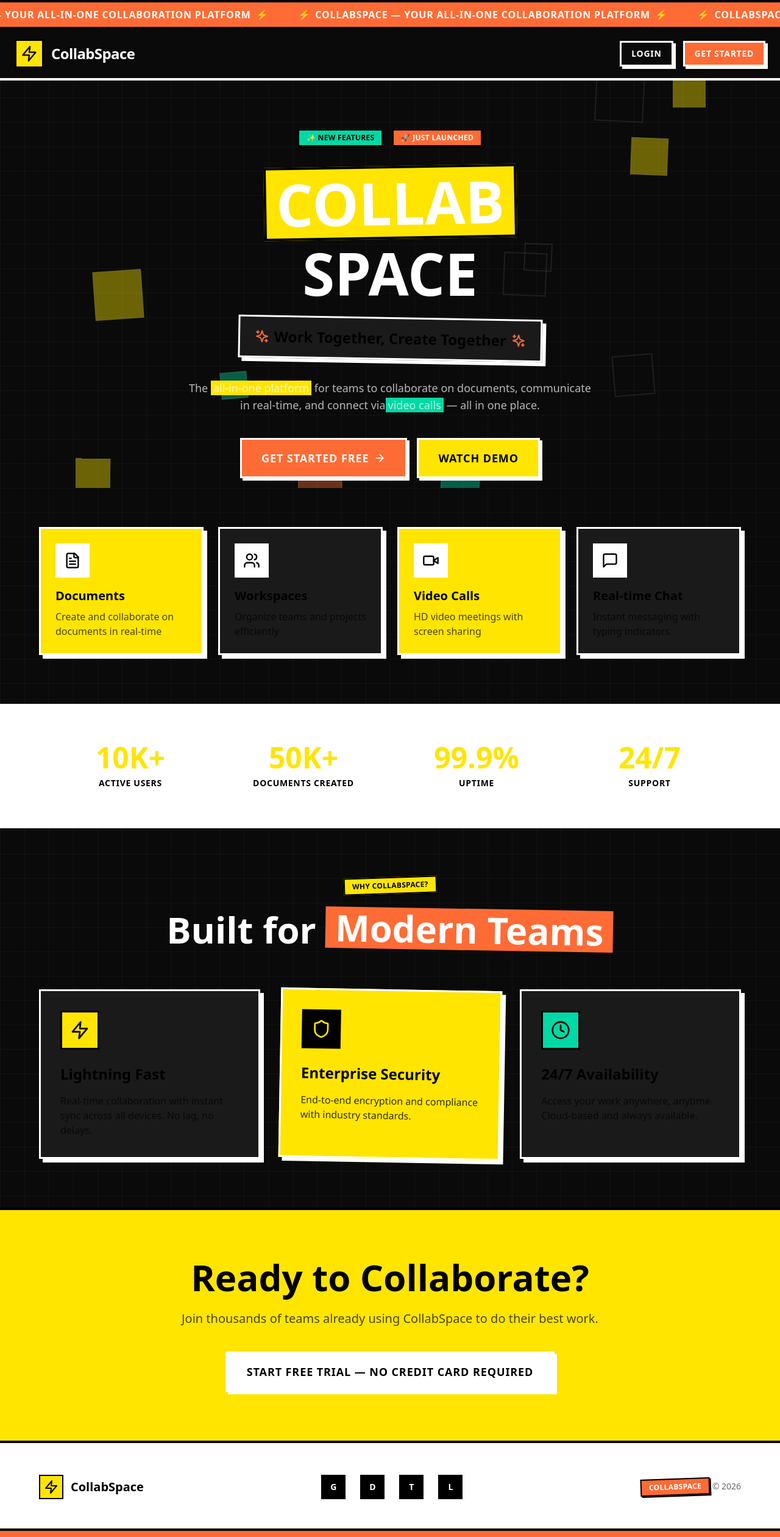
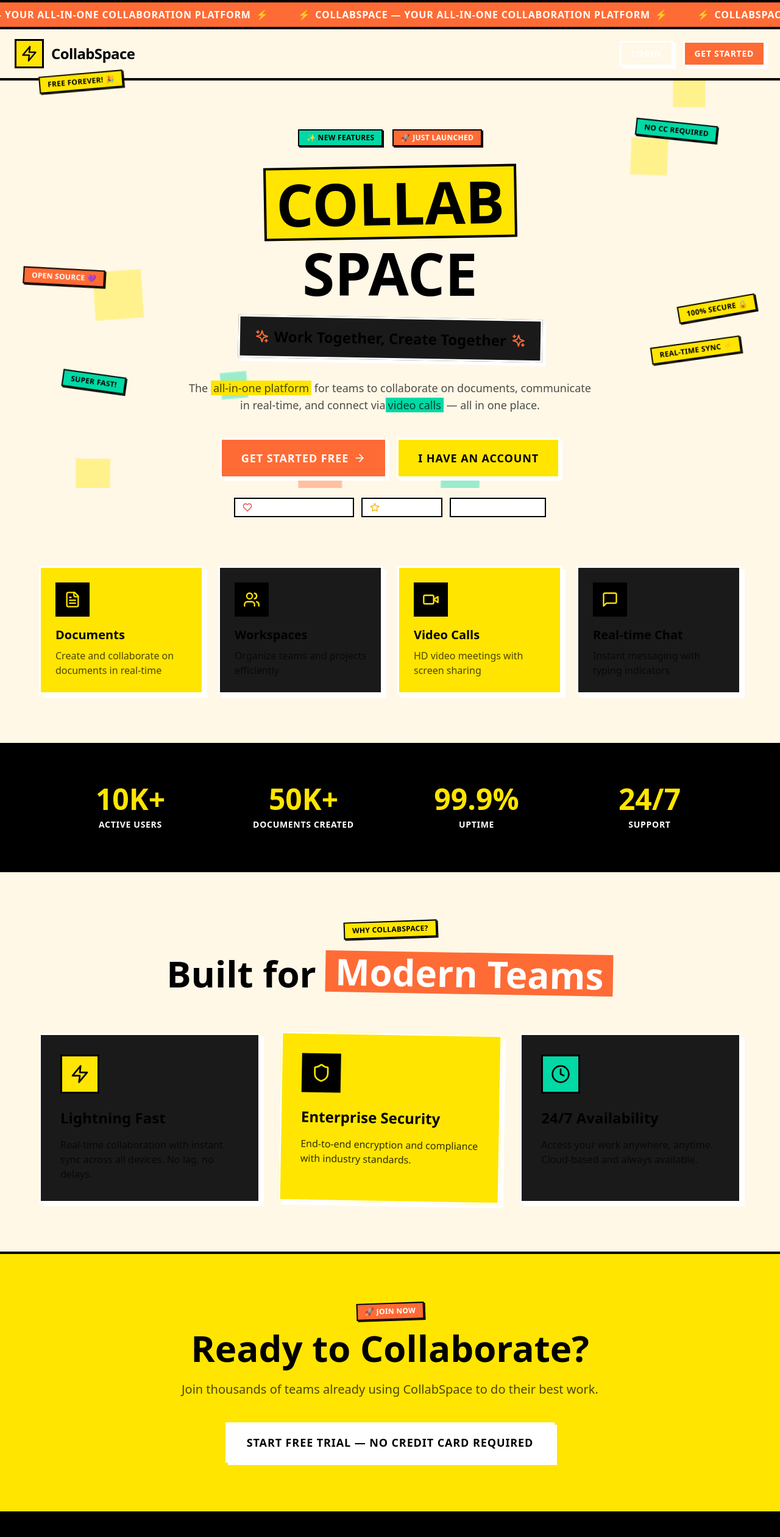
Before and after one commit to chandanhastantram/CollabSpace, a Next.js app: page / in a window 1280 px wide. Shown: the top 2520 px of the page at 61% size. Built offline with nearby package versions, Linux system fonts and the light colour scheme; no server answers.

Commit message:
Fix dark mode, add fun floating stickers to home/login/register

```diff
--- a/app/login/page.tsx
+++ b/app/login/page.tsx
@@ -5,8 +5,25 @@ import { useRouter } from 'next/navigation';
 import Link from 'next/link';
 import { signIn } from 'next-auth/react';
 import { useAuth } from '@/components/providers/AuthProvider';
-import { FloatingShapes, MarqueeBanner, Sticker, BrutalistCard, BrutalistButton, HighlightText } from '@/components/ui/RetroElements';
-import { Zap, Eye, EyeOff, Github, Chrome, ArrowRight, Sparkles } from 'lucide-react';
+import { FloatingShapes, Sticker, BrutalistCard, BrutalistButton } from '@/components/ui/RetroElements';
+import { Zap, Eye, EyeOff, Github, Chrome, ArrowRight, Sparkles, Heart } from 'lucide-react';
+
+// Fun floating stickers
+function FunStickers() {
+  return (
+    <>
+      <div className="hidden lg:block fixed z-20 top-[20%] left-[3%] animate-float-slow pointer-events-none" style={{ transform: 'rotate(-8deg)' }}>
+        <Sticker variant="mint">WELCOME BACK! 👋</Sticker>
+      </div>
+      <div className="hidden lg:block fixed z-20 top-[35%] right-[5%] animate-float pointer-events-none" style={{ transform: 'rotate(6deg)' }}>
+        <Sticker variant="yellow">SECURE LOGIN 🔒</Sticker>
+      </div>
+      <div className="hidden lg:block fixed z-20 bottom-[25%] left-[5%] animate-float-reverse pointer-events-none" style={{ transform: 'rotate(10deg)' }}>
+        <Sticker variant="orange">FREE FOREVER!</Sticker>
+      </div>
+    </>
+  );
+}
 
 export default function LoginPage() {
   const router = useRouter();
@@ -65,21 +82,28 @@ export default function LoginPage() {
   }
 
   return (
-    <div className="min-h-screen bg-[#FFF8E7] dark:bg-[#0a0a0a] grid-pattern relative overflow-hidden">
+    <div className="min-h-screen bg-[#FFF8E7] grid-pattern relative overflow-hidden">
       <FloatingShapes />
+      <FunStickers />
 
-      {/* Marquee */}
-      <MarqueeBanner text="Welcome Back — Login to Continue Your Work" />
+      {/* Header Bar */}
+      <div className="relative z-10 py-3 bg-[#FF6B35] border-b-4 border-black">
+        <div className="text-center text-white font-bold uppercase tracking-wider text-sm flex items-center justify-center gap-2">
+          <Sparkles className="w-4 h-4" />
+          Login to Your Account
+          <Sparkles className="w-4 h-4" />
+        </div>
+      </div>
 
       {/* Main Content */}
-      <div className="relative z-10 min-h-[calc(100vh-48px)] flex items-center justify-center px-6 py-12">
+      <div className="relative z-10 min-h-[calc(100vh-60px)] flex items-center justify-center px-6 py-12">
         <div className="w-full max-w-md">
           {/* Logo */}
           <Link href="/" className="flex items-center justify-center space-x-3 mb-8 group">
             <div className="w-14 h-14 bg-[#FFE500] border-3 border-black flex items-center justify-center transform group-hover:rotate-12 transition-transform" style={{ borderWidth: '3px' }}>
               <Zap className="w-8 h-8 text-black" />
             </div>
-            <span className="text-3xl font-black text-black dark:text-white">CollabSpace</span>
+            <span className="text-3xl font-black text-black">CollabSpace</span>
           </Link>
 
           {/* Login Card */}
@@ -94,7 +118,7 @@ export default function LoginPage() {
             <div className="space-y-3 mb-6">
               <button
                 onClick={() => handleSocialLogin('google')}
-                className="w-full flex items-center justify-center gap-3 px-4 py-3 bg-white border-3 border-black font-bold uppercase tracking-wide hover:bg-[#FFE500] transition-colors shadow-[4px_4px_0_#000] hover:translate-x-[-2px] hover:translate-y-[-2px] hover:shadow-[6px_6px_0_#000]"
+                className="w-full flex items-center justify-center gap-3 px-4 py-3 bg-white border-3 border-black font-bold uppercase tracking-wide text-black hover:bg-[#FFE500] transition-colors shadow-[4px_4px_0_#000] hover:translate-x-[-2px] hover:translate-y-[-2px] hover:shadow-[6px_6px_0_#000]"
                 style={{ borderWidth: '3px' }}
               >
                 <Chrome className="w-5 h-5" />
@@ -186,7 +210,7 @@ export default function LoginPage() {
           {/* Demo Credentials */}
           <BrutalistCard variant="yellow" tilt className="mt-6 p-4">
             <div className="flex items-center gap-2 mb-2">
-              <Sparkles className="w-5 h-5 text-black" />
+              <Heart className="w-5 h-5 text-black" />
               <span className="font-black text-black">Demo Credentials</span>
             </div>
             <p className="text-black/80 text-sm font-mono">
@@ -194,6 +218,13 @@ export default function LoginPage() {
               Password: Demo123!
             </p>
           </BrutalistCard>
+
+          {/* Back to Home */}
+          <div className="text-center mt-6">
+            <Link href="/" className="text-black/60 hover:text-black font-bold">
+              ← Back to Home
+            </Link>
+          </div>
         </div>
       </div>
     </div>
--- a/app/page.tsx
+++ b/app/page.tsx
@@ -9,12 +9,48 @@ import {
   Video,
   MessageSquare,
   Zap,
-  Star,
   ArrowRight,
   Sparkles,
   Shield,
-  Clock
+  Clock,
+  Heart,
+  Star,
+  Rocket,
+  Coffee
 } from 'lucide-react';
+
+// Fun floating text stickers that appear randomly
+function FunStickers() {
+  const stickers = [
+    { text: "FREE FOREVER! 🎉", top: "15%", left: "5%", rotate: "-12deg", variant: "yellow" as const },
+    { text: "NO CC REQUIRED", top: "25%", right: "8%", rotate: "8deg", variant: "mint" as const },
+    { text: "OPEN SOURCE 💜", top: "55%", left: "3%", rotate: "5deg", variant: "orange" as const },
+    { text: "REAL-TIME SYNC ⚡", top: "70%", right: "5%", rotate: "-6deg", variant: "yellow" as const },
+    { text: "SUPER FAST!", bottom: "20%", left: "8%", rotate: "10deg", variant: "mint" as const },
+    { text: "100% SECURE 🔒", bottom: "35%", right: "3%", rotate: "-8deg", variant: "yellow" as const },
+  ];
+
+  return (
+    <>
+      {stickers.map((sticker, i) => (
+        <div
+          key={i}
+          className="hidden lg:block fixed z-20 animate-float-slow pointer-events-none"
+          style={{
+            top: sticker.top,
+            left: sticker.left,
+            right: sticker.right,
+            bottom: sticker.bottom,
+            transform: `rotate(${sticker.rotate})`,
+            animationDelay: `${i * 0.5}s`,
+          }}
+        >
+          <Sticker variant={sticker.variant}>{sticker.text}</Sticker>
+        </div>
+      ))}
+    </>
+  );
+}
 
 export default function HomePage() {
   const [mounted, setMounted] = useState(false);
@@ -58,22 +94,25 @@ export default function HomePage() {
   ];
 
   return (
-    <div className="min-h-screen bg-[#FFF8E7] dark:bg-[#0a0a0a] grid-pattern relative overflow-hidden">
+    <div className="min-h-screen bg-[#FFF8E7] grid-pattern relative overflow-hidden">
       {/* Floating Background Shapes */}
       <FloatingShapes />
+
+      {/* Fun Floating Stickers */}
+      <FunStickers />
 
       {/* Marquee Banner */}
       <MarqueeBanner text="CollabSpace — Your All-in-One Collaboration Platform" />
 
       {/* Navigation */}
-      <nav className="relative z-10 border-b-4 border-black dark:border-white bg-[#FFF8E7] dark:bg-[#0a0a0a]">
+      <nav className="relative z-10 border-b-4 border-black bg-[#FFF8E7]">
         <div className="max-w-7xl mx-auto px-6 py-4">
           <div className="flex items-center justify-between">
             <Link href="/" className="flex items-center space-x-3 group">
               <div className="w-12 h-12 bg-[#FFE500] border-3 border-black flex items-center justify-center transform group-hover:rotate-6 transition-transform" style={{ borderWidth: '3px' }}>
                 <Zap className="w-7 h-7 text-black" />
               </div>
-              <span className="text-2xl font-black text-black dark:text-white tracking-tight">
+              <span className="text-2xl font-black text-black tracking-tight">
                 CollabSpace
               </span>
             </Link>
@@ -109,7 +148,7 @@ export default function HomePage() {
             </div>
 
             {/* Main Title */}
-            <h1 className={`text-6xl md:text-8xl font-black text-black dark:text-white mb-6 leading-none ${mounted ? 'animate-slide-up delay-200' : 'opacity-0'}`}>
+            <h1 className={`text-6xl md:text-8xl font-black text-black mb-6 leading-none ${mounted ? 'animate-slide-up delay-200' : 'opacity-0'}`}>
               <span className="inline-block bg-[#FFE500] px-4 py-2 transform -rotate-1 border-4 border-black">
                 COLLAB
               </span>
@@ -129,7 +168,7 @@ export default function HomePage() {
             </div>
 
             {/* Description */}
-            <p className={`text-lg text-black/70 dark:text-white/70 max-w-2xl mx-auto mb-10 ${mounted ? 'animate-slide-up delay-400' : 'opacity-0'}`}>
+            <p className={`text-lg text-black/70 max-w-2xl mx-auto mb-10 ${mounted ? 'animate-slide-up delay-400' : 'opacity-0'}`}>
               The <HighlightText color="yellow">all-in-one platform</HighlightText> for teams to
               collaborate on documents, communicate in real-time, and connect via
               <HighlightText color="mint">video calls</HighlightText> — all in one place.
@@ -145,9 +184,22 @@ export default function HomePage() {
               </Link>
               <Link href="/login">
                 <BrutalistButton variant="yellow" size="lg">
-                  Watch Demo
+                  I Have An Account
                 </BrutalistButton>
               </Link>
+            </div>
+
+            {/* Fun badges below CTA */}
+            <div className={`mt-8 flex flex-wrap justify-center gap-3 ${mounted ? 'animate-slide-up delay-700' : 'opacity-0'}`}>
+              <div className="flex items-center gap-2 px-3 py-1 bg-white border-2 border-black text-sm font-bold">
+                <Heart className="w-4 h-4 text-red-500" /> Loved by 10K+ teams
+              </div>
+              <div className="flex items-center gap-2 px-3 py-1 bg-white border-2 border-black text-sm font-bold">
+                <Star className="w-4 h-4 text-yellow-500" /> 4.9/5 rating
+              </div>
+              <div className="flex items-center gap-2 px-3 py-1 bg-white border-2 border-black text-sm font-bold">
+                <Coffee className="w-4 h-4 text-brown-500" /> Made with love
+              </div>
             </div>
           </div>
 
@@ -161,8 +213,8 @@ export default function HomePage() {
                 className={`p-6 ${mounted ? 'animate-slide-up' : 'opacity-0'}`}
                 style={{ animationDelay: `${600 + index * 100}ms` } as React.CSSProperties}
               >
-                <div className="w-14 h-14 bg-black dark:bg-white flex items-center justify-center mb-4">
-                  <feature.icon className="w-7 h-7 text-white dark:text-black" />
+                <div className="w-14 h-14 bg-black flex items-center justify-center mb-4">
+                  <feature.icon className="w-7 h-7 text-[#FFE500]" />
                 </div>
                 <h3 className="text-xl font-black mb-2 text-black">{feature.title}</h3>
                 <p className="text-black/70">{feature.description}</p>
@@ -172,8 +224,8 @@ export default function HomePage() {
         </div>
       </section>
 
-      {/* Stats Section */}
-      <section className="relative z-10 py-16 bg-black dark:bg-white">
+      {/* Stats Section - High contrast with white text on black */}
+      <section className="relative z-10 py-16 bg-black border-y-4 border-black">
         <div className="max-w-6xl mx-auto px-6">
           <div className="grid grid-cols-2 md:grid-cols-4 gap-8">
             {stats.map((stat, index) => (
@@ -183,7 +235,7 @@ export default function HomePage() {
                 style={{ animationDelay: `${1000 + index * 100}ms` } as React.CSSProperties}
               >
                 <div className="text-5xl font-black text-[#FFE500] mb-2">{stat.number}</div>
-                <div className="text-white dark:text-black font-bold uppercase tracking-wider text-sm">{stat.label}</div>
+                <div className="text-white font-bold uppercase tracking-wider text-sm">{stat.label}</div>
               </div>
             ))}
           </div>
@@ -191,11 +243,11 @@ export default function HomePage() {
       </section>
 
       {/* Why Choose Us Section */}
-      <section className="relative z-10 py-20 px-6">
+      <section className="relative z-10 py-20 px-6 bg-[#FFF8E7]">
         <div className="max-w-6xl mx-auto">
           <div className="text-center mb-16">
             <Sticker variant="yellow" className="mb-6">Why CollabSpace?</Sticker>
-            <h2 className="text-4xl md:text-6xl font-black text-black dark:text-white">
+            <h2 className="text-4xl md:text-6xl font-black text-black">
               Built for{' '}
               <span className="inline-block bg-[#FF6B35] text-white px-4 py-1 transform rotate-1">
                 Modern Teams
@@ -240,6 +292,9 @@ export default function HomePage() {
       {/* CTA Section */}
       <section className="relative z-10 py-20 px-6 bg-[#FFE500] border-y-4 border-black">
         <div className="max-w-4xl mx-auto text-center">
+          <div className="inline-block mb-4">
+            <Sticker variant="orange">🚀 Join Now</Sticker>
+          </div>
           <h2 className="text-4xl md:text-6xl font-black text-black mb-6">
             Ready to Collaborate?
           </h2>
@@ -255,29 +310,29 @@ export default function HomePage() {
       </section>
 
       {/* Footer */}
-      <footer className="relative z-10 py-12 px-6 bg-black dark:bg-white border-t-4 border-black dark:border-white">
+      <footer className="relative z-10 py-12 px-6 bg-black border-t-4 border-black">
         <div className="max-w-6xl mx-auto">
           <div className="flex flex-col md:flex-row justify-between items-center gap-8">
             <div className="flex items-center space-x-3">
-              <div className="w-10 h-10 bg-[#FFE500] border-2 border-white dark:border-black flex items-center justify-center">
+              <div className="w-10 h-10 bg-[#FFE500] border-2 border-white flex items-center justify-center">
                 <Zap className="w-6 h-6 text-black" />
               </div>
-              <span className="text-xl font-black text-white dark:text-black">CollabSpace</span>
+              <span className="text-xl font-black text-white">CollabSpace</span>
             </div>
 
-            <div className="flex items-center gap-6">
+            <div className="flex items-center gap-4">
               {['GitHub', 'Discord', 'Twitter', 'LinkedIn'].map((social) => (
                 <a
                   key={social}
                   href="#"
-                  className="w-10 h-10 bg-white dark:bg-black border-2 border-white dark:border-black flex items-center justify-center text-black dark:text-white font-bold text-sm hover:bg-[#FFE500] hover:text-black transition-colors"
+                  className="w-10 h-10 bg-white border-2 border-white flex items-center justify-center text-black font-bold text-sm hover:bg-[#FFE500] transition-colors"
                 >
                   {social[0]}
                 </a>
               ))}
             </div>
 
-            <p className="text-white/60 dark:text-black/60 text-sm">
+            <p className="text-white/60 text-sm">
               <Sticker variant="orange">CollabSpace</Sticker>
               {' '}© {new Date().getFullYear()}
             </p>
--- a/app/register/page.tsx
+++ b/app/register/page.tsx
@@ -4,8 +4,28 @@ import { useState, useEffect } from 'react';
 import { useRouter } from 'next/navigation';
 import Link from 'next/link';
 import { signIn } from 'next-auth/react';
-import { FloatingShapes, MarqueeBanner, Sticker, BrutalistCard, BrutalistButton } from '@/components/ui/RetroElements';
-import { Zap, Eye, EyeOff, Github, Chrome, ArrowRight, Check } from 'lucide-react';
+import { FloatingShapes, Sticker, BrutalistCard, BrutalistButton } from '@/components/ui/RetroElements';
+import { Zap, Eye, EyeOff, Github, Chrome, ArrowRight, Check, Rocket, Sparkles } from 'lucide-react';
+
+// Fun floating stickers
+function FunStickers() {
+  return (
+    <>
+      <div className="hidden lg:block fixed z-20 top-[15%] left-[3%] animate-float-slow pointer-events-none" style={{ transform: 'rotate(-10deg)' }}>
+        <Sticker variant="orange">JOIN US! 🚀</Sticker>
+      </div>
+      <div className="hidden lg:block fixed z-20 top-[40%] right-[4%] animate-float pointer-events-none" style={{ transform: 'rotate(8deg)' }}>
+        <Sticker variant="mint">FREE FOREVER!</Sticker>
+      </div>
+      <div className="hidden lg:block fixed z-20 bottom-[30%] left-[6%] animate-float-reverse pointer-events-none" style={{ transform: 'rotate(5deg)' }}>
+        <Sticker variant="yellow">NO CC REQUIRED</Sticker>
+      </div>
+      <div className="hidden lg:block fixed z-20 bottom-[20%] right-[8%] animate-float-slow pointer-events-none" style={{ transform: 'rotate(-6deg)' }}>
+        <Sticker variant="orange">✨ NEW FEATURES</Sticker>
+      </div>
+    </>
+  );
+}
 
 export default function RegisterPage() {
   const router = useRouter();
@@ -50,7 +70,6 @@ export default function RegisterPage() {
       if (!res.ok) {
         setError(data.error || 'Registration failed');
       } else {
-        // Auto login after registration
         const result = await signIn('credentials', {
           email,
           password,
@@ -82,21 +101,28 @@ export default function RegisterPage() {
   ];
 
   return (
-    <div className="min-h-screen bg-[#FFF8E7] dark:bg-[#0a0a0a] grid-pattern relative overflow-hidden">
+    <div className="min-h-screen bg-[#FFF8E7] grid-pattern relative overflow-hidden">
       <FloatingShapes />
+      <FunStickers />
 
-      {/* Marquee */}
-      <MarqueeBanner text="Join CollabSpace — Start Collaborating Today" />
+      {/* Header Bar */}
+      <div className="relative z-10 py-3 bg-[#FFE500] border-b-4 border-black">
+        <div className="text-center text-black font-bold uppercase tracking-wider text-sm flex items-center justify-center gap-2">
+          <Rocket className="w-4 h-4" />
+          Create Your Free Account
+          <Rocket className="w-4 h-4" />
+        </div>
+      </div>
 
       {/* Main Content */}
-      <div className="relative z-10 min-h-[calc(100vh-48px)] flex items-center justify-center px-6 py-12">
+      <div className="relative z-10 min-h-[calc(100vh-60px)] flex items-center justify-center px-6 py-12">
         <div className="w-full max-w-md">
           {/* Logo */}
           <Link href="/" className="flex items-center justify-center space-x-3 mb-8 group">
             <div className="w-14 h-14 bg-[#FFE500] border-3 border-black flex items-center justify-center transform group-hover:rotate-12 transition-transform" style={{ borderWidth: '3px' }}>
               <Zap className="w-8 h-8 text-black" />
             </div>
-            <span className="text-3xl font-black text-black dark:text-white">CollabSpace</span>
+            <span className="text-3xl font-black text-black">CollabSpace</span>
           </Link>
 
           {/* Register Card */}
@@ -111,7 +137,7 @@ export default function RegisterPage() {
             <div className="space-y-3 mb-6">
               <button
                 onClick={() => handleSocialLogin('google')}
-                className="w-full flex items-center justify-center gap-3 px-4 py-3 bg-white border-3 border-black font-bold uppercase tracking-wide hover:bg-[#FFE500] transition-colors shadow-[4px_4px_0_#000] hover:translate-x-[-2px] hover:translate-y-[-2px] hover:shadow-[6px_6px_0_#000]"
+                className="w-full flex items-center justify-center gap-3 px-4 py-3 bg-white border-3 border-black font-bold uppercase tracking-wide text-black hover:bg-[#FFE500] transition-colors shadow-[4px_4px_0_#000] hover:translate-x-[-2px] hover:translate-y-[-2px] hover:shadow-[6px_6px_0_#000]"
                 style={{ borderWidth: '3px' }}
               >
                 <Chrome className="w-5 h-5" />
@@ -239,6 +265,13 @@ export default function RegisterPage() {
               </Link>
             </p>
           </BrutalistCard>
+
+          {/* Back to Home */}
+          <div className="text-center mt-6">
+            <Link href="/" className="text-black/60 hover:text-black font-bold">
+              ← Back to Home
+            </Link>
+          </div>
         </div>
       </div>
     </div>
```
